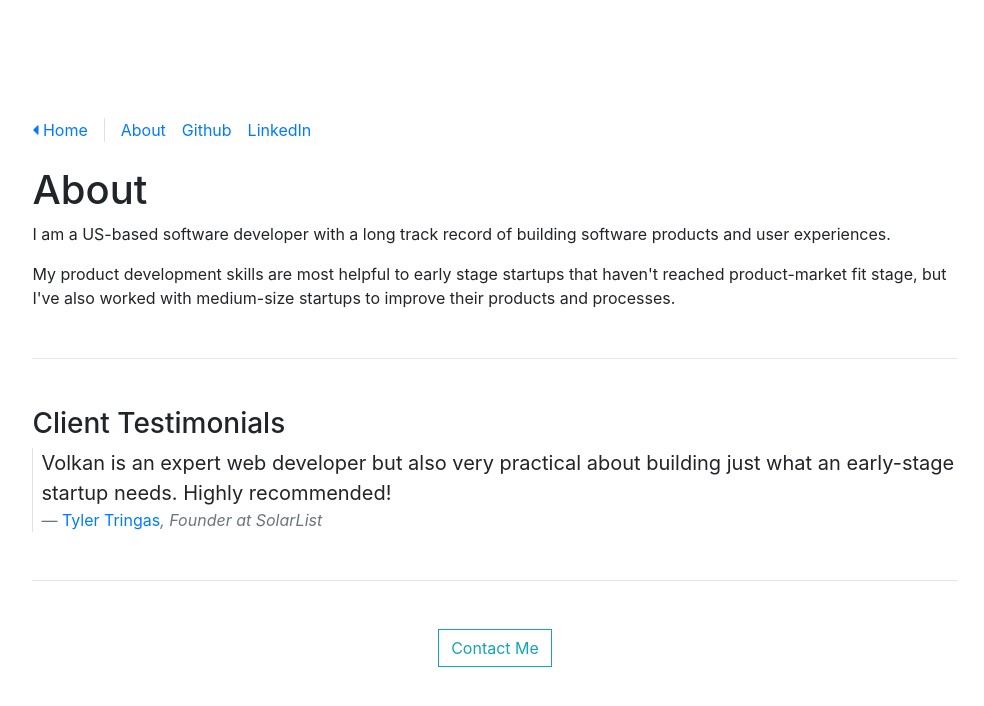
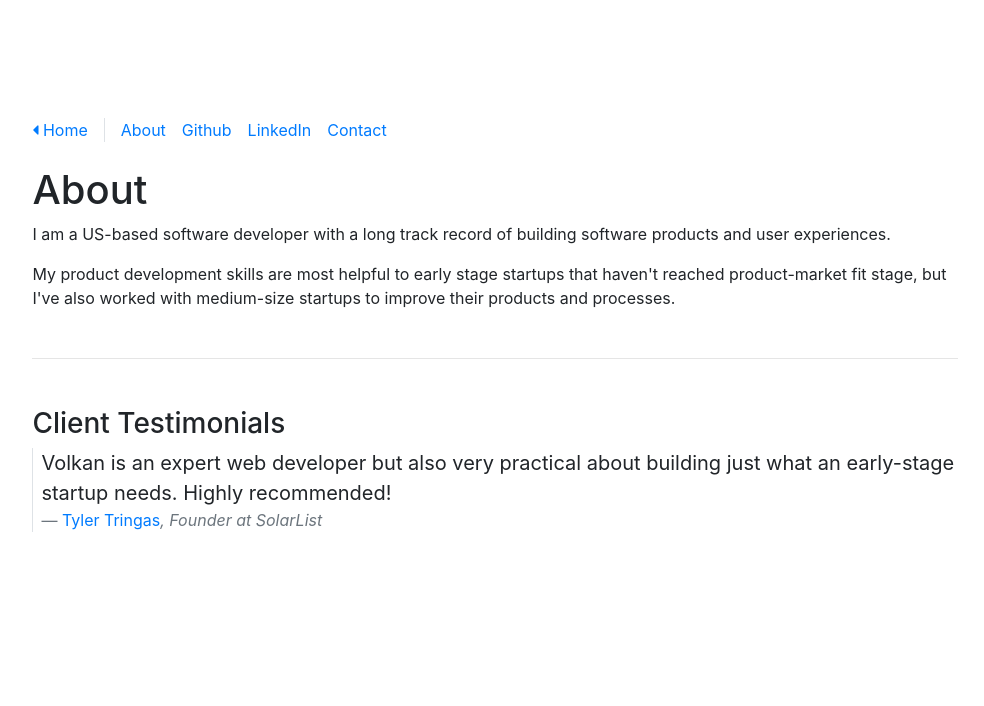
Before and after one commit to volkanunsal/volkanunsal.com, a Gatsby site: page /about in a window 1280 px wide. Shown: the whole page, without its empty margins (145-1129 px from the left). Built offline with nearby package versions, Linux system fonts and the light colour scheme; Gatsby itself is replaced by a stand-in of ours.

Commit message:
Move Contact button to nav

```diff
--- a/src/components/nav.js
+++ b/src/components/nav.js
@@ -40,6 +40,9 @@ export default ({ showHome }) => {
         >
           LinkedIn
         </a>
+        <a href="mailto:spocksplanet@gmail.com?subject=hello" target="__blank">
+          Contact
+        </a>
       </div>
     </div>
   )
--- a/src/pages/about.js
+++ b/src/pages/about.js
@@ -33,17 +33,6 @@ const About = () => {
           </footer>
         </blockquote>
       </div>
-      <hr className="hr mt-5 mb-5" />
-
-      <div className="text-center">
-        <a
-          className="btn btn-default btn-outline-info rounded-0"
-          href="mailto:spocksplanet@gmail.com?subject=re: working together"
-          target="__blank"
-        >
-          Contact Me
-        </a>
-      </div>
     </Layout>
   )
 }
```
